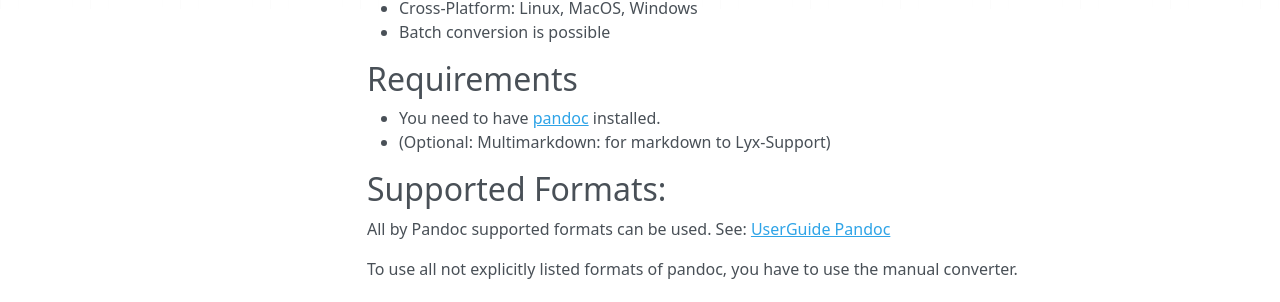
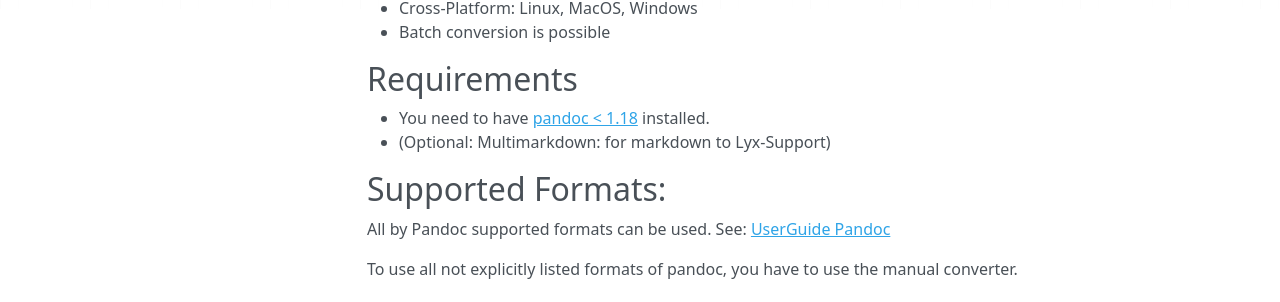
Before and after one commit to apaeffgen/PanConvert, an MkDocs documentation site: the page built from docs/index.md, in a window 1280 px wide. Shown: the part 297-599 px from the top of the page. Built offline with MkDocs 1.6.1, drawn with Linux system fonts in a browser that asks for light colours; nearby versions of some CDN libraries; old or Windows-style settings are respelled for this version of MkDocs.

Commit message:
Version 0.1.6 - Documentation changes

```diff
--- a/docs/index.md
+++ b/docs/index.md
@@ -11,7 +11,7 @@
 
 ## Requirements
 
-* You need to have [pandoc](http://johnmacfarlane.net/pandoc/) installed.
+* You need to have [pandoc < 1.18](http://johnmacfarlane.net/pandoc/) installed.
 * (Optional: Multimarkdown: for markdown to Lyx-Support)
 
 ## Supported Formats:
```
